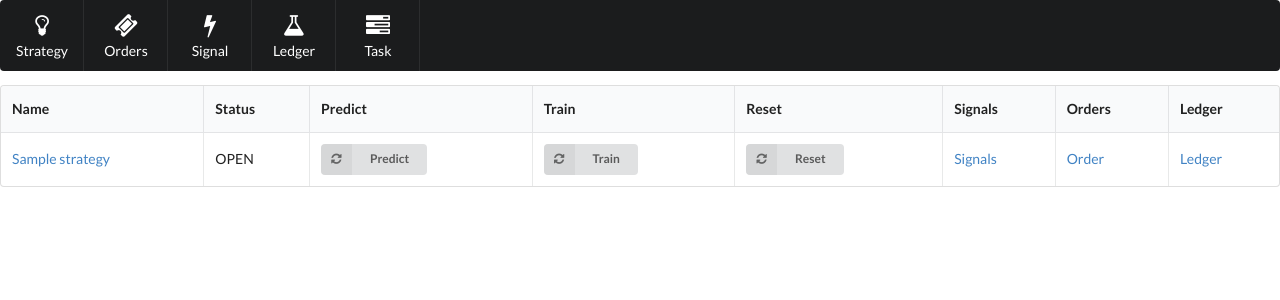
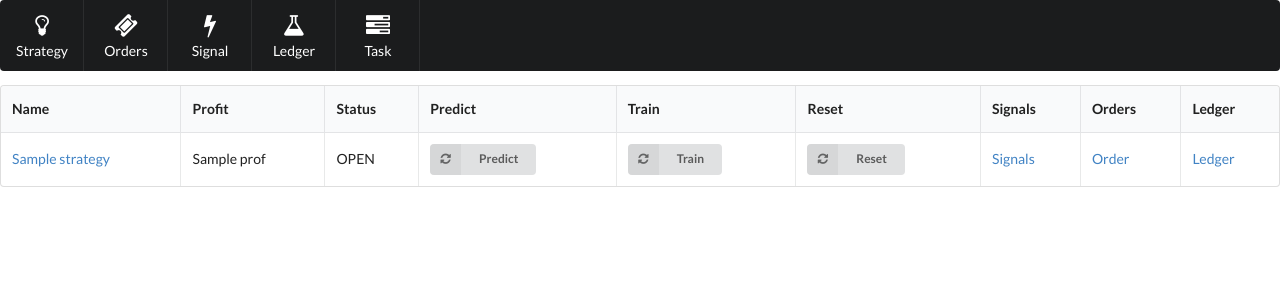
Before and after one commit to venkat299/harvest, a Django app: template harvest/templates/strategy/index.html in a window 1280 px wide. Shown: the top 300 px of the page. Run offline with Django 3.2, Linux system fonts and the light colour scheme; the template is opened without the code that fills it: most values are stand-ins (such as "Sample title", 1, 10 or a date in 2020); some libraries are stand-ins or nearby versions.

Commit message:
added profit column in strategy table page

```diff
--- a/harvest/templates/strategy/index.html
+++ b/harvest/templates/strategy/index.html
@@ -13,6 +13,7 @@
     <thead>
         <tr>
             <th>Name</th>
+            <th>Profit </th>
             <th>Status</th>
             <th>Predict</th>
             <th>Train</th>
@@ -28,6 +29,7 @@
             <td>
                 <a href="{% url 'harvest:watchlist' strategy.id %}"  onclick=load_page("{% url 'harvest:watchlist' strategy.id %}")>{{ strategy.name }}</a>
             </td>
+            <td>{{ strategy.prof }}</td>
             <td>{{ strategy.status }}</td>
             <td>
                 <button class="ui tiny labeled icon button task_predict" data-task_id="{{ strategy.id }}" data-action="watchlist task_predict">
```
